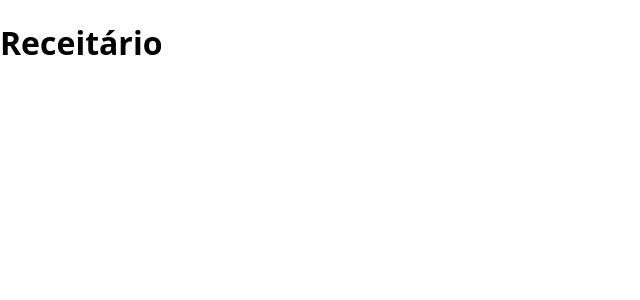
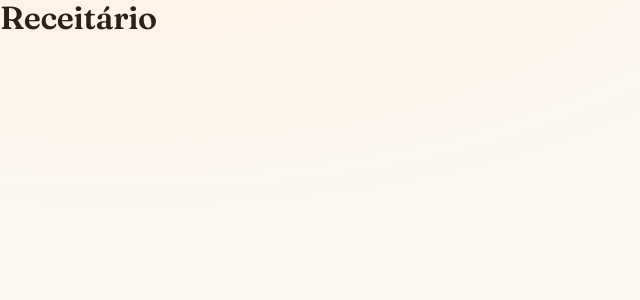
Before and after one commit to KaiqueZiantoni/cp5-frontend, a React (Vite) app: page / in a window 1280 px wide. Shown: the top 300 px of the page, without its empty margins (0-640 px from the left). Built offline with nearby package versions, Linux system fonts and the light colour scheme.

Commit message:
style: add global styles with design tokens and web fonts

```diff
--- a/index.html
+++ b/index.html
@@ -5,6 +5,12 @@
     <link rel="icon" type="image/svg+xml" href="/favicon.svg" />
     <meta name="viewport" content="width=device-width, initial-scale=1.0" />
     <meta name="description" content="Receitário — catálogo de receitas com busca, filtro por culinária e favoritos." />
+    <link rel="preconnect" href="https://fonts.googleapis.com" />
+    <link rel="preconnect" href="https://fonts.gstatic.com" crossorigin />
+    <link
+      href="https://fonts.googleapis.com/css2?family=Fraunces:opsz,wght@9..144,500;9..144,600;9..144,700&family=Inter:wght@400;500;600&display=swap"
+      rel="stylesheet"
+    />
     <title>Receitário</title>
   </head>
   <body>
--- a/src/index.css
+++ b/src/index.css
@@ -1,10 +1,128 @@
+:root {
+  --bg: #faf6f0;
+  --surface: #ffffff;
+  --surface-2: #f3ece2;
+  --text: #2b2118;
+  --text-muted: #7a6a5c;
+  --border: #e8dfd3;
+  --accent: #c8553d;
+  --accent-strong: #a8432e;
+  --accent-soft: #fbe9e3;
+  --fav: #d6336c;
+  --fav-soft: #fde4ec;
+  --radius: 16px;
+  --radius-sm: 10px;
+  --shadow: 0 1px 2px rgba(43, 33, 24, 0.06), 0 10px 28px -14px rgba(43, 33, 24, 0.25);
+  --shadow-hover: 0 2px 4px rgba(43, 33, 24, 0.08), 0 18px 40px -16px rgba(43, 33, 24, 0.35);
+  --font-display: 'Fraunces', Georgia, 'Times New Roman', serif;
+  --font-body: 'Inter', system-ui, -apple-system, 'Segoe UI', Roboto, sans-serif;
+  --container: 1200px;
+  --gutter: clamp(16px, 4vw, 40px);
+
+  color-scheme: light;
+}
+
 *,
 *::before,
 *::after {
   box-sizing: border-box;
 }
 
+html {
+  -webkit-text-size-adjust: 100%;
+}
+
 body {
   margin: 0;
-  font-family: system-ui, sans-serif;
+  min-height: 100dvh;
+  background:
+    radial-gradient(1200px 500px at 10% -10%, #fff2e3 0%, transparent 60%),
+    var(--bg);
+  color: var(--text);
+  font-family: var(--font-body);
+  font-size: 16px;
+  line-height: 1.5;
+  -webkit-font-smoothing: antialiased;
 }
+
+#root {
+  min-height: 100dvh;
+  display: flex;
+  flex-direction: column;
+}
+
+h1,
+h2,
+h3 {
+  font-family: var(--font-display);
+  font-weight: 600;
+  line-height: 1.15;
+  margin: 0;
+  letter-spacing: -0.01em;
+}
+
+p {
+  margin: 0;
+}
+
+a {
+  color: var(--accent);
+  text-decoration: none;
+}
+
+a:hover {
+  text-decoration: underline;
+}
+
+img {
+  display: block;
+  max-width: 100%;
+}
+
+button,
+input,
+select {
+  font: inherit;
+  color: inherit;
+}
+
+button {
+  cursor: pointer;
+  border: 0;
+  background: none;
+  padding: 0;
+}
+
+:focus-visible {
+  outline: 3px solid color-mix(in srgb, var(--accent) 45%, transparent);
+  outline-offset: 2px;
+  border-radius: 6px;
+}
+
+.container {
+  width: 100%;
+  max-width: var(--container);
+  margin-inline: auto;
+  padding-inline: var(--gutter);
+}
+
+.sr-only {
+  position: absolute;
+  width: 1px;
+  height: 1px;
+  padding: 0;
+  margin: -1px;
+  overflow: hidden;
+  clip: rect(0, 0, 0, 0);
+  white-space: nowrap;
+  border: 0;
+}
+
+@media (prefers-reduced-motion: reduce) {
+  *,
+  *::before,
+  *::after {
+    transition: none !important;
+    animation: none !important;
+  }
+}
```
